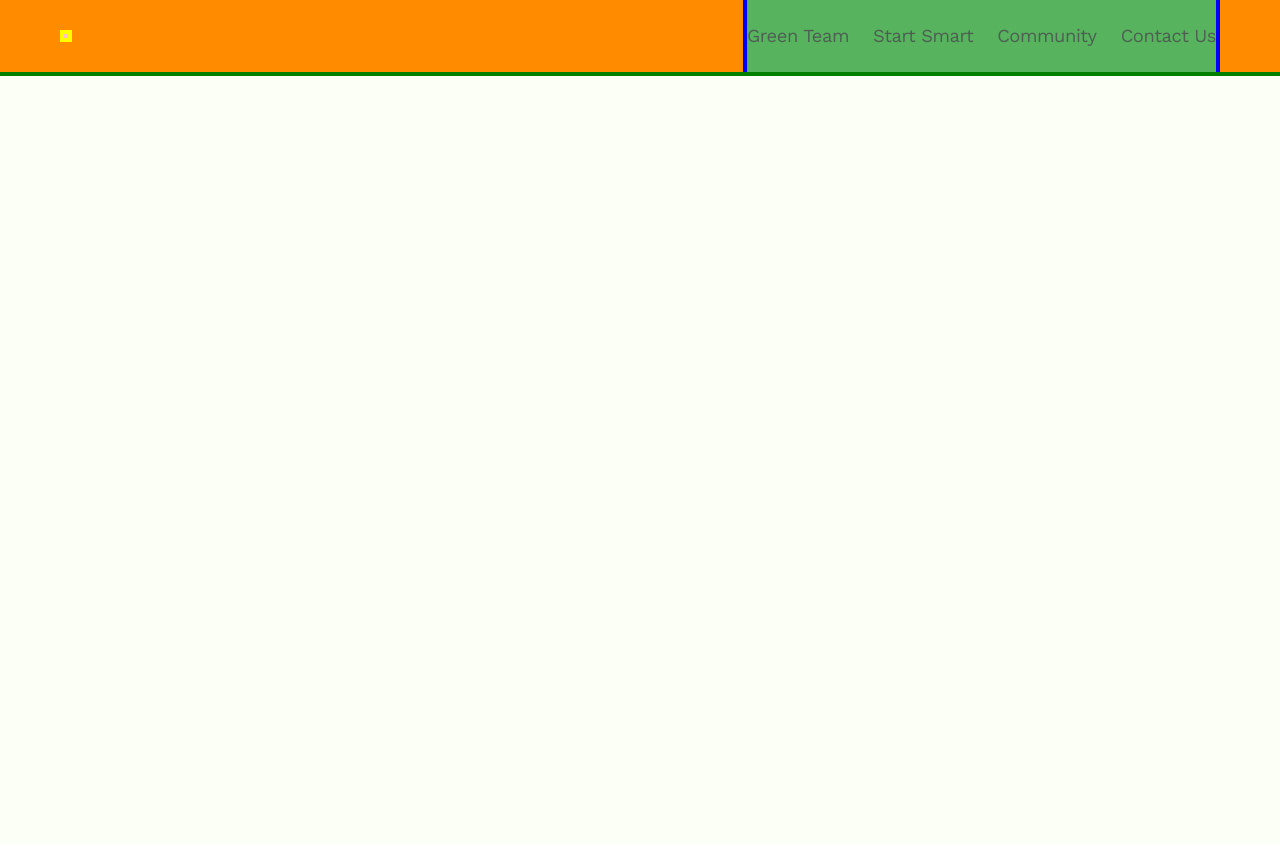
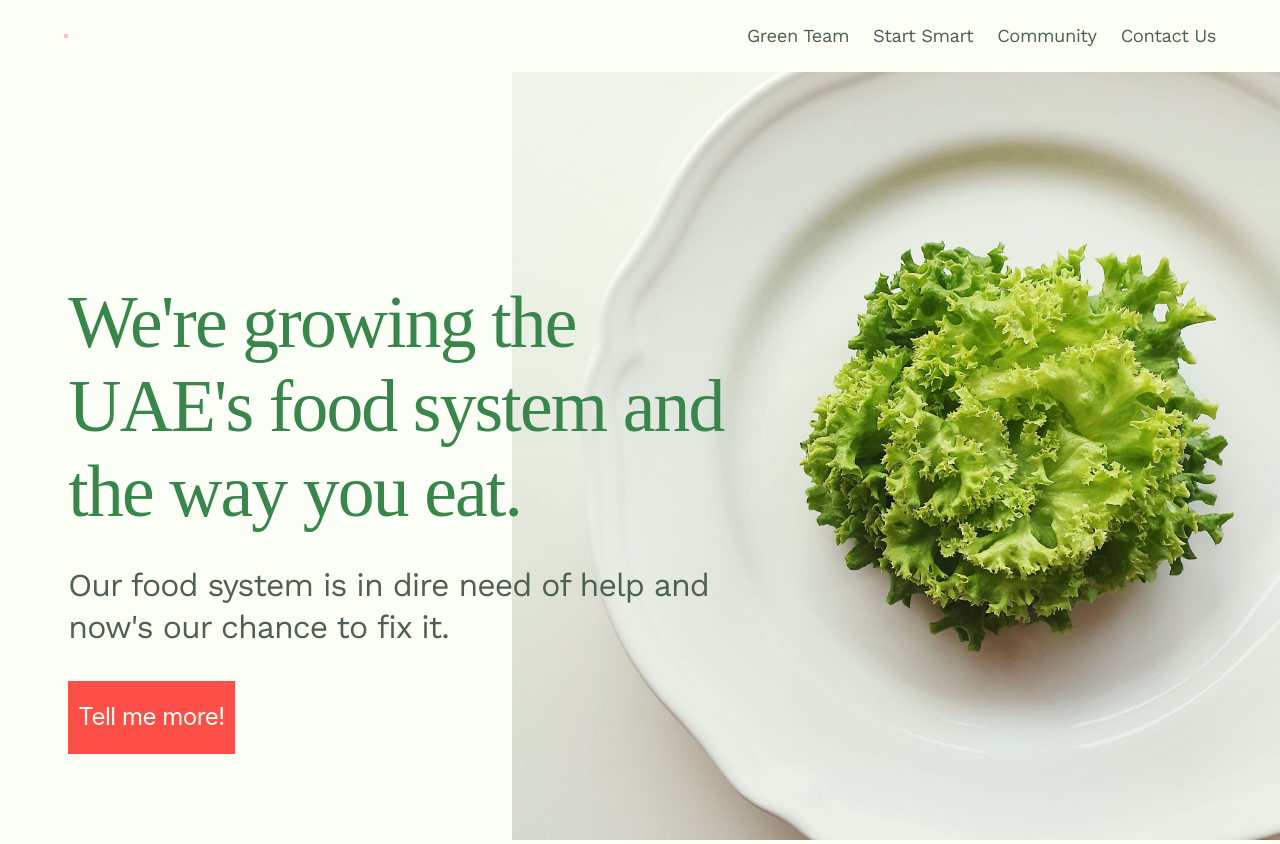
Before and after one commit to JuanTValdez/smart_acres, a React (Create React App) app: page / in a window 1280 px wide. Before the commit the page ends 800 px from the top, so only its background shows below. Built offline with nearby package versions, Linux system fonts and the light colour scheme.

Commit message:
removed green gap from Intro.js

```diff
--- a/src/App.js
+++ b/src/App.js
@@ -1,43 +1,15 @@
+/* eslint-disable react/jsx-no-comment-textnodes */
 import './App.css';
 import NavBar from './components/Navbar.js';
-// import Intro from './components/IntroSection.js';
+import Intro from './components/IntroSection.js';
 
 function App() {
 	return (
 		<div className='App'>
+			{/* // TODO - Add Smart Acres Logo */}
+
 			<NavBar />
-
-			{/* <Intro /> */}
-
-			{/* <nav className='nav_bar'>
-				<div className='logo'>Logo</div>
-				<div className='nav_links ultra'>
-					<span className='nav_links ultra'>Green Team</span>
-
-					<span className='nav_links ultra'>Start Smart</span>
-
-					<span className='nav_links ultra'>Community</span>
-
-					<span className='nav_links ultra'>Contact Us</span>
-				</div>
-			</nav> */}
-
-			{/* <div className='container  ol_yellow'>
-				<div className='container_1 ol_green'>
-					<img src={Lettuceplate} alt='' />
-				</div>
-
-				<div className='container_2 contain_flex_col '>
-					<div className='txt_1'>
-						We're growing the UAE's food system and the way you eat.
-					</div>
-					<div className='txt_2'>
-						Our food system is in dire need of help and now’s our chance to fix
-						it.
-					</div>
-					<div className='btn_1'>Tell Me More!</div>
-				</div>
-			</div> */}
+			<Intro />
 		</div>
 	);
 }
--- a/src/components/Navbar.js
+++ b/src/components/Navbar.js
@@ -2,10 +2,10 @@ import React from 'react';
 import '../styles/NavBar.css';
 export default function NavBar() {
 	return (
-		<nav className='nav-container ol_orange'>
-			<div className='logo ol_blue'></div>
+		<nav className='nav-container'>
+			<div className='logo'></div>
 
-			<div className='links ol_green'>
+			<div className='links'>
 				<p>Green Team</p>
 				<p>Start Smart</p>
 				<p>Community</p>
--- a/src/styles/NavBar.css
+++ b/src/styles/NavBar.css
@@ -1,6 +1,7 @@
 .nav-container {
 	width: 100%;
 	margin: 0 auto;
+	outline: none;
 }
 
 .links {
@@ -10,7 +11,6 @@
 	gap: 1.5em;
 
 	& p {
-		/* font-size: 18px; */
 		font-size: 1.15em;
 		font-family: 'Work Sans', sans-serif;
 		font-weight: 500;
```
